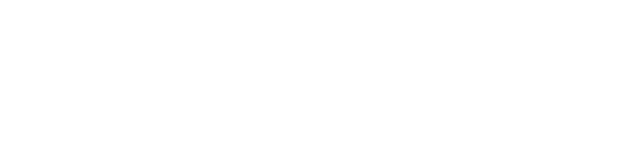
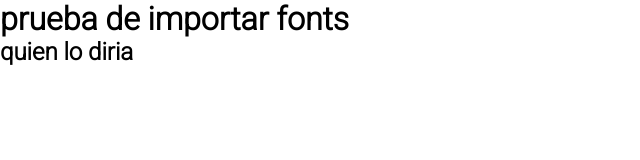
Before and after one commit to arnireb/claseGit, a plain HTML site: page index.html in a window 1280 px wide. Shown: the whole page, without its empty margins (0-640 px from the left). Drawn offline with Linux system fonts and the light colour scheme.

Commit message:
Agregué hoja de estilos

```diff
--- a/index.html
+++ b/index.html
@@ -4,9 +4,11 @@
     <meta charset="UTF-8">
     <meta http-equiv="X-UA-Compatible" content="IE=edge">
     <meta name="viewport" content="width=device-width, initial-scale=1.0">
+    <link rel="stylesheet" href="styles.css">
     <title>Prueba Clase Git</title>
 </head>
 <body>
-
+    <h1>prueba de importar fonts</h1>
+    <h2>quien lo diria</h2>
 </body>
 </html>
--- /dev/null
+++ b/styles.css
@@ -0,0 +1,13 @@
+
+@import url('https://fonts.googleapis.com/css2?family=Roboto:ital,wght@0,100;0,300;1,100;1,300&display=swap');
+
+
+*{
+    margin: 0;
+    padding: 0;
+    box-sizing: border-box;
+    }
+
+    body {
+        font-family: 'Roboto', sans-serif;
+    }
```
